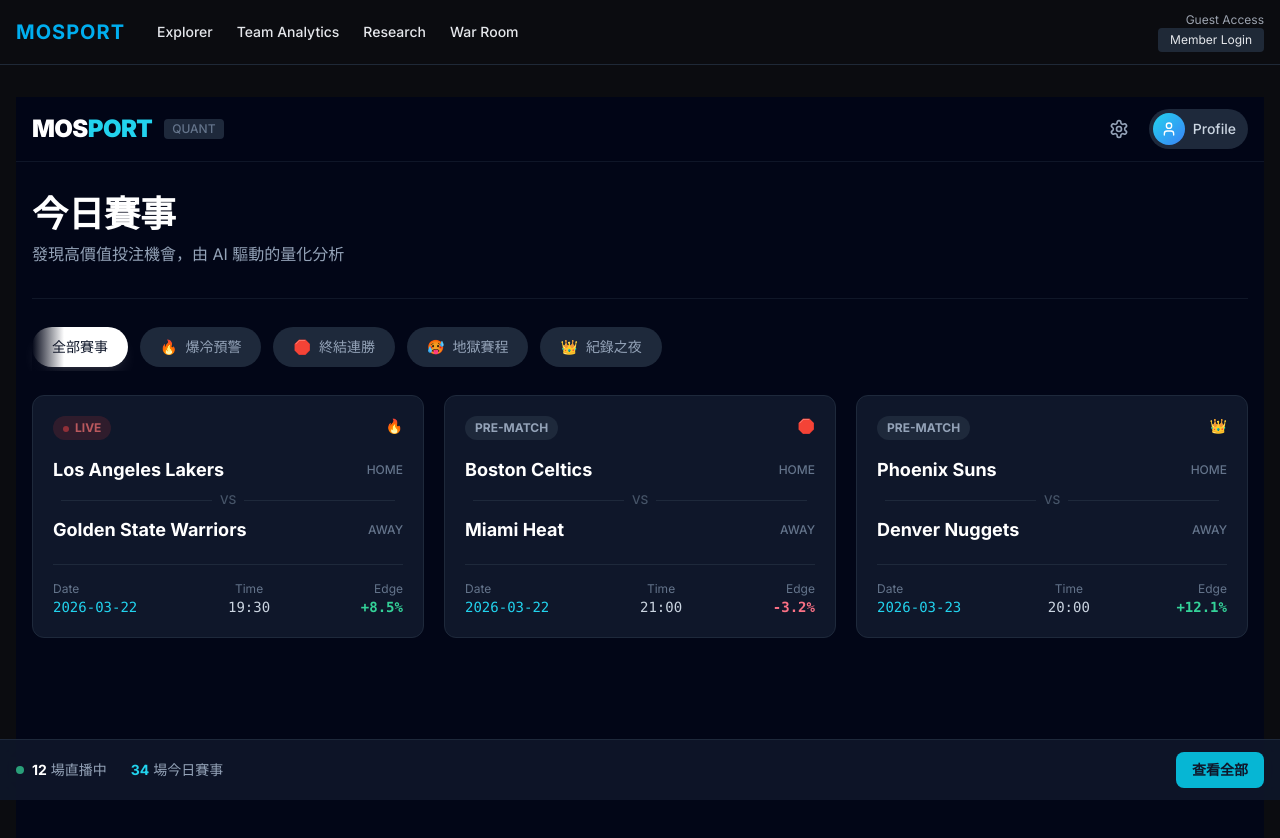
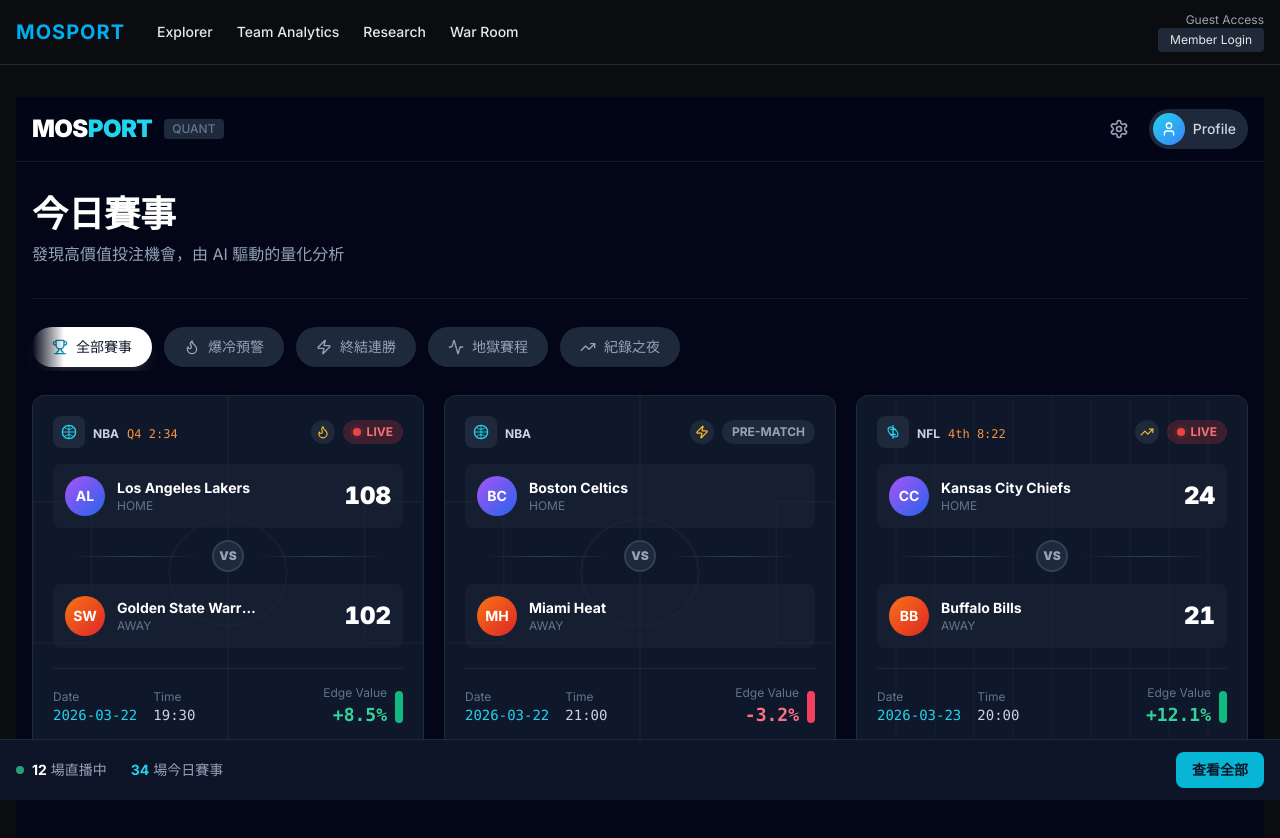
Before and after one commit to mikemm5216/Mosport-Terminal, a Next.js app: page /demo in a window 1280 px wide. Shown: the top 838 px of the page. Built offline with nearby package versions, Linux system fonts and the light colour scheme.

Commit message:
feat: add sports elements with icons, textures, and effects
Enhance sports channel with dynamic visuals and thematic assets.

```diff
--- a/app/demo/page.tsx
+++ b/app/demo/page.tsx
@@ -1,16 +1,77 @@
 "use client";
 
 import { useState } from "react";
-import { Settings, User } from "lucide-react";
+import { Settings, User, Trophy, Flame, Activity, TrendingUp, Zap } from "lucide-react";
 
-// Filter tags data
+// Basketball Icon Component
+function BasketballIcon({ className }: { className?: string }) {
+  return (
+    <svg className={className} viewBox="0 0 24 24" fill="currentColor">
+      <circle cx="12" cy="12" r="10" stroke="currentColor" strokeWidth="2" fill="none"/>
+      <path d="M12 2C12 12 12 12 12 22" stroke="currentColor" strokeWidth="1.5"/>
+      <path d="M2 12C12 12 12 12 22 12" stroke="currentColor" strokeWidth="1.5"/>
+      <path d="M4.93 4.93C9 9 15 9 19.07 4.93" stroke="currentColor" strokeWidth="1.5" fill="none"/>
+      <path d="M4.93 19.07C9 15 15 15 19.07 19.07" stroke="currentColor" strokeWidth="1.5" fill="none"/>
+    </svg>
+  );
+}
+
+// Football Icon Component
+function FootballIcon({ className }: { className?: string }) {
+  return (
+    <svg className={className} viewBox="0 0 24 24" fill="none" stroke="currentColor" strokeWidth="2">
+      <ellipse cx="12" cy="12" rx="9" ry="5" transform="rotate(45 12 12)"/>
+      <path d="M12 2l0 20"/>
+      <path d="M7.5 7.5c3 1.5 6 1.5 9 0"/>
+      <path d="M7.5 16.5c3-1.5 6-1.5 9 0"/>
+    </svg>
+  );
+}
+
+// Baseball Icon Component
+function BaseballIcon({ className }: { className?: string }) {
+  return (
+    <svg className={className} viewBox="0 0 24 24" fill="none" stroke="currentColor" strokeWidth="2">
+      <circle cx="12" cy="12" r="10"/>
+      <path d="M5 5.5c2 2 2 4.5 0 6.5"/>
+      <path d="M19 5.5c-2 2-2 4.5 0 6.5"/>
+      <path d="M5 12c2 2 2 4.5 0 6.5"/>
+      <path d="M19 12c-2 2-2 4.5 0 6.5"/>
+    </svg>
+  );
+}
+
+// Soccer Icon Component
+function SoccerIcon({ className }: { className?: string }) {
+  return (
+    <svg className={className} viewBox="0 0 24 24" fill="none" stroke="currentColor" strokeWidth="1.5">
+      <circle cx="12" cy="12" r="10"/>
+      <polygon points="12,7 14.5,10 13.5,13 10.5,13 9.5,10" fill="currentColor"/>
+      <path d="M12 2v5M12 17v5M2 12h5M17 12h5"/>
+      <path d="M4.93 4.93l3.54 3.54M15.53 15.53l3.54 3.54"/>
+      <path d="M19.07 4.93l-3.54 3.54M8.47 15.53l-3.54 3.54"/>
+    </svg>
+  );
+}
+
+// Filter tags data with sport icons
 const filterTags = [
-  { id: "all", label: "全部賽事", emoji: "" },
-  { id: "upset", label: "爆冷預警", emoji: "🔥" },
-  { id: "streak", label: "終結連勝", emoji: "🛑" },
-  { id: "hell", label: "地獄賽程", emoji: "🥵" },
-  { id: "record", label: "紀錄之夜", emoji: "👑" },
+  { id: "all", label: "全部賽事", icon: Trophy },
+  { id: "upset", label: "爆冷預警", icon: Flame },
+  { id: "streak", label: "終結連勝", icon: Zap },
+  { id: "hell", label: "地獄賽程", icon: Activity },
+  { id: "record", label: "紀錄之夜", icon: TrendingUp },
 ];
+
+// Sport types with their icons
+type SportType = "basketball" | "football" | "baseball" | "soccer";
+
+const sportIcons: Record<SportType, React.FC<{ className?: string }>> = {
+  basketball: BasketballIcon,
+  football: FootballIcon,
+  baseball: BaseballIcon,
+  soccer: SoccerIcon,
+};
 
 // Mock match data for skeleton cards
 const mockMatches = [
@@ -18,35 +79,50 @@ const mockMatches = [
     id: "1",
     homeTeam: "Los Angeles Lakers",
     awayTeam: "Golden State Warriors",
+    homeScore: 108,
+    awayScore: 102,
     date: "2026-03-22",
     time: "19:30",
+    quarter: "Q4 2:34",
     status: "LIVE",
     edge: 8.5,
     tag: "upset",
+    sport: "basketball" as SportType,
+    league: "NBA",
   },
   {
     id: "2",
     homeTeam: "Boston Celtics",
     awayTeam: "Miami Heat",
+    homeScore: 0,
+    awayScore: 0,
     date: "2026-03-22",
     time: "21:00",
+    quarter: "",
     status: "PRE-MATCH",
     edge: -3.2,
     tag: "streak",
+    sport: "basketball" as SportType,
+    league: "NBA",
   },
   {
     id: "3",
-    homeTeam: "Phoenix Suns",
-    awayTeam: "Denver Nuggets",
+    homeTeam: "Kansas City Chiefs",
+    awayTeam: "Buffalo Bills",
+    homeScore: 24,
+    awayScore: 21,
     date: "2026-03-23",
     time: "20:00",
-    status: "PRE-MATCH",
+    quarter: "4th 8:22",
+    status: "LIVE",
     edge: 12.1,
     tag: "record",
+    sport: "football" as SportType,
+    league: "NFL",
   },
 ];
 
-// Match Card Component
+// Match Card Component with sports elements
 function MatchCard({
   match,
 }: {
@@ -54,81 +130,161 @@ function MatchCard({
     id: string;
     homeTeam: string;
     awayTeam: string;
+    homeScore: number;
+    awayScore: number;
     date: string;
     time: string;
+    quarter: string;
     status: string;
     edge: number;
     tag: string;
+    sport: SportType;
+    league: string;
   };
 }) {
   const tagInfo = filterTags.find((t) => t.id === match.tag);
+  const SportIcon = sportIcons[match.sport];
+  const TagIcon = tagInfo?.icon;
 
   return (
-    <div className="group bg-slate-900 rounded-xl p-5 border border-slate-800 hover:border-cyan-500/50 transition-all duration-300 cursor-pointer relative overflow-hidden">
+    <div className="group bg-slate-900 rounded-xl border border-slate-800 hover:border-cyan-500/50 transition-all duration-300 cursor-pointer relative overflow-hidden">
+      {/* Court/Field pattern background */}
+      <div className="absolute inset-0 opacity-[0.03] pointer-events-none">
+        {match.sport === "basketball" && (
+          <svg className="w-full h-full" viewBox="0 0 100 100" preserveAspectRatio="none">
+            <circle cx="50" cy="50" r="15" stroke="white" strokeWidth="0.5" fill="none"/>
+            <line x1="50" y1="0" x2="50" y2="100" stroke="white" strokeWidth="0.5"/>
+            <rect x="0" y="30" width="15" height="40" stroke="white" strokeWidth="0.5" fill="none"/>
+            <rect x="85" y="30" width="15" height="40" stroke="white" strokeWidth="0.5" fill="none"/>
+          </svg>
+        )}
+        {match.sport === "football" && (
+          <svg className="w-full h-full" viewBox="0 0 100 100" preserveAspectRatio="none">
+            {[10, 20, 30, 40, 50, 60, 70, 80, 90].map((x) => (
+              <line key={x} x1={x} y1="0" x2={x} y2="100" stroke="white" strokeWidth="0.3"/>
+            ))}
+          </svg>
+        )}
+      </div>
+
       {/* Glow effect on hover */}
       <div className="absolute inset-0 bg-gradient-to-br from-cyan-500/5 to-transparent opacity-0 group-hover:opacity-100 transition-opacity duration-300" />
 
-      <div className="relative z-10">
-        {/* Header with status and tag */}
-        <div className="flex justify-between items-start mb-4">
+      <div className="relative z-10 p-5">
+        {/* Header with sport icon, league, and status */}
+        <div className="flex justify-between items-center mb-4">
+          <div className="flex items-center gap-2">
+            <div className="w-8 h-8 rounded-lg bg-slate-800 flex items-center justify-center">
+              <SportIcon className="w-4 h-4 text-cyan-400" />
+            </div>
+            <div>
+              <span className="text-xs font-bold text-slate-300">{match.league}</span>
+              {match.quarter && (
+                <span className="text-xs text-orange-400 ml-2 font-mono">{match.quarter}</span>
+              )}
+            </div>
+          </div>
+          <div className="flex items-center gap-2">
+            {TagIcon && (
+              <div className="w-6 h-6 rounded-full bg-slate-800 flex items-center justify-center">
+                <TagIcon className="w-3.5 h-3.5 text-amber-400" />
+              </div>
+            )}
             <div
-            className={`text-xs font-bold px-2.5 py-1 rounded-full ${
+              className={`flex items-center gap-1.5 text-xs font-bold px-2.5 py-1 rounded-full ${
                 match.status === "LIVE"
-                ? "bg-red-500/20 text-red-400 animate-pulse"
+                  ? "bg-red-500/20 text-red-400"
                   : "bg-slate-800 text-slate-400"
               }`}
             >
               {match.status === "LIVE" && (
-              <span className="inline-block w-1.5 h-1.5 bg-red-500 rounded-full mr-1.5 animate-pulse" />
+                <span className="relative flex h-2 w-2">
+                  <span className="animate-ping absolute inline-flex h-full w-full rounded-full bg-red-400 opacity-75"></span>
+                  <span className="relative inline-flex rounded-full h-2 w-2 bg-red-500"></span>
+                </span>
               )}
               {match.status}
             </div>
-          {tagInfo && tagInfo.emoji && (
-            <span className="text-sm">{tagInfo.emoji}</span>
+          </div>
+        </div>
+
+        {/* Teams with scores */}
+        <div className="space-y-3 mb-5">
+          {/* Home Team */}
+          <div className="flex items-center justify-between bg-slate-800/50 rounded-lg p-3">
+            <div className="flex items-center gap-3">
+              <div className="w-10 h-10 rounded-full bg-gradient-to-br from-purple-500 to-blue-600 flex items-center justify-center text-white font-bold text-sm">
+                {match.homeTeam.split(' ').map(w => w[0]).slice(-2).join('')}
+              </div>
+              <div className="flex flex-col">
+                <span className="text-sm font-bold text-white truncate max-w-[140px]">
+                  {match.homeTeam}
+                </span>
+                <span className="text-xs text-slate-500">HOME</span>
+              </div>
+            </div>
+            {match.status === "LIVE" && (
+              <span className="text-2xl font-black text-white tabular-nums">
+                {match.homeScore}
+              </span>
             )}
           </div>
 
-        {/* Teams */}
-        <div className="space-y-2 mb-5">
-          <div className="flex items-center justify-between">
-            <span className="text-lg font-bold text-white truncate pr-2">
-              {match.homeTeam}
-            </span>
-            <span className="text-xs text-slate-500 font-medium">HOME</span>
+          {/* VS Divider */}
+          <div className="flex items-center gap-3 px-4">
+            <div className="flex-1 h-px bg-gradient-to-r from-transparent via-slate-700 to-transparent" />
+            <div className="w-8 h-8 rounded-full bg-slate-800 border-2 border-slate-700 flex items-center justify-center">
+              <span className="text-xs font-black text-slate-400">VS</span>
             </div>
-          <div className="flex items-center gap-2 px-2">
-            <div className="flex-1 h-px bg-slate-800" />
-            <span className="text-xs text-slate-600 font-medium">VS</span>
-            <div className="flex-1 h-px bg-slate-800" />
+            <div className="flex-1 h-px bg-gradient-to-r from-transparent via-slate-700 to-transparent" />
           </div>
-          <div className="flex items-center justify-between">
-            <span className="text-lg font-bold text-white truncate pr-2">
+
+          {/* Away Team */}
+          <div className="flex items-center justify-between bg-slate-800/50 rounded-lg p-3">
+            <div className="flex items-center gap-3">
+              <div className="w-10 h-10 rounded-full bg-gradient-to-br from-orange-500 to-red-600 flex items-center justify-center text-white font-bold text-sm">
+                {match.awayTeam.split(' ').map(w => w[0]).slice(-2).join('')}
+              </div>
+              <div className="flex flex-col">
+                <span className="text-sm font-bold text-white truncate max-w-[140px]">
                   {match.awayTeam}
                 </span>
-            <span className="text-xs text-slate-500 font-medium">AWAY</span>
+                <span className="text-xs text-slate-500">AWAY</span>
+              </div>
+            </div>
+            {match.status === "LIVE" && (
+              <span className="text-2xl font-black text-white tabular-nums">
+                {match.awayScore}
+              </span>
+            )}
           </div>
         </div>
 
-        {/* Footer */}
+        {/* Footer Stats */}
         <div className="flex justify-between items-center pt-4 border-t border-slate-800">
+          <div className="flex items-center gap-4">
             <div className="flex flex-col">
               <span className="text-xs text-slate-500">Date</span>
               <span className="text-sm font-mono text-cyan-400">{match.date}</span>
             </div>
-          <div className="flex flex-col items-center">
+            <div className="flex flex-col">
               <span className="text-xs text-slate-500">Time</span>
               <span className="text-sm font-mono text-slate-300">{match.time}</span>
             </div>
-          <div className="flex flex-col items-end">
-            <span className="text-xs text-slate-500">Edge</span>
+          </div>
+          <div className="flex items-center gap-2">
+            <div className="text-right">
+              <span className="text-xs text-slate-500 block">Edge Value</span>
               <span
-              className={`text-sm font-bold font-mono ${
+                className={`text-lg font-black font-mono ${
                   match.edge > 0 ? "text-emerald-400" : "text-rose-400"
                 }`}
               >
                 {match.edge > 0 ? "+" : ""}
                 {match.edge.toFixed(1)}%
               </span>
+            </div>
+            <div className={`w-2 h-8 rounded-full ${match.edge > 0 ? "bg-emerald-500" : "bg-rose-500"}`} />
           </div>
         </div>
       </div>
@@ -153,7 +309,9 @@ function FilterBar({
       {/* Scrollable container */}
       <div className="overflow-x-auto scrollbar-hide py-1 -mx-4 px-4">
         <div className="flex gap-3 w-max">
-          {filterTags.map((tag) => (
+          {filterTags.map((tag) => {
+            const Icon = tag.icon;
+            return (
               <button
                 key={tag.id}
                 onClick={() => onFilterChange(tag.id)}
@@ -167,10 +325,11 @@ function FilterBar({
                   }
                 `}
               >
-              {tag.emoji && <span>{tag.emoji}</span>}
+                <Icon className={`w-4 h-4 ${activeFilter === tag.id ? "text-cyan-600" : "text-current"}`} />
                 <span>{tag.label}</span>
               </button>
-          ))}
+            );
+          })}
         </div>
       </div>
     </div>
```
Lines whose indentation alone changed are shown as unchanged.
